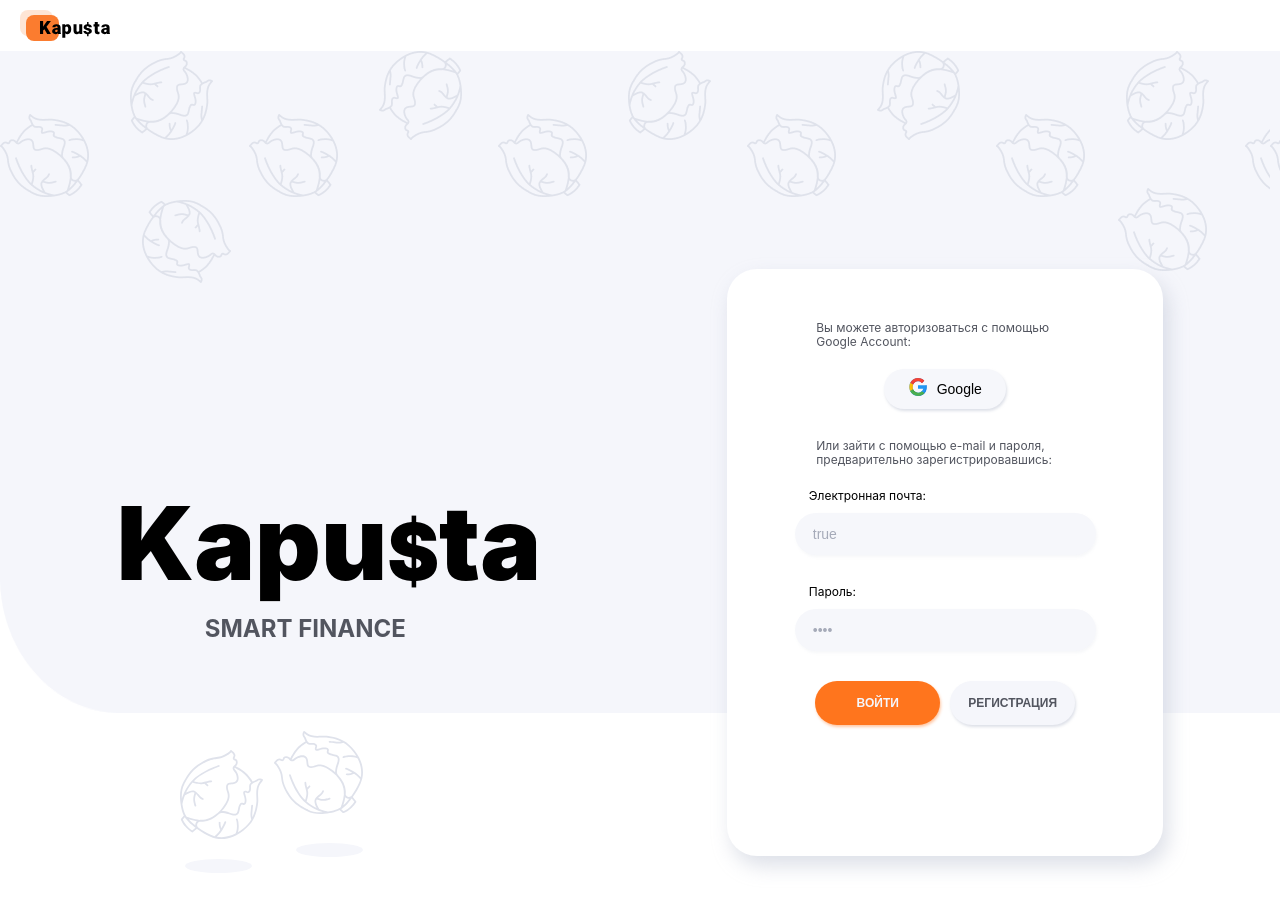
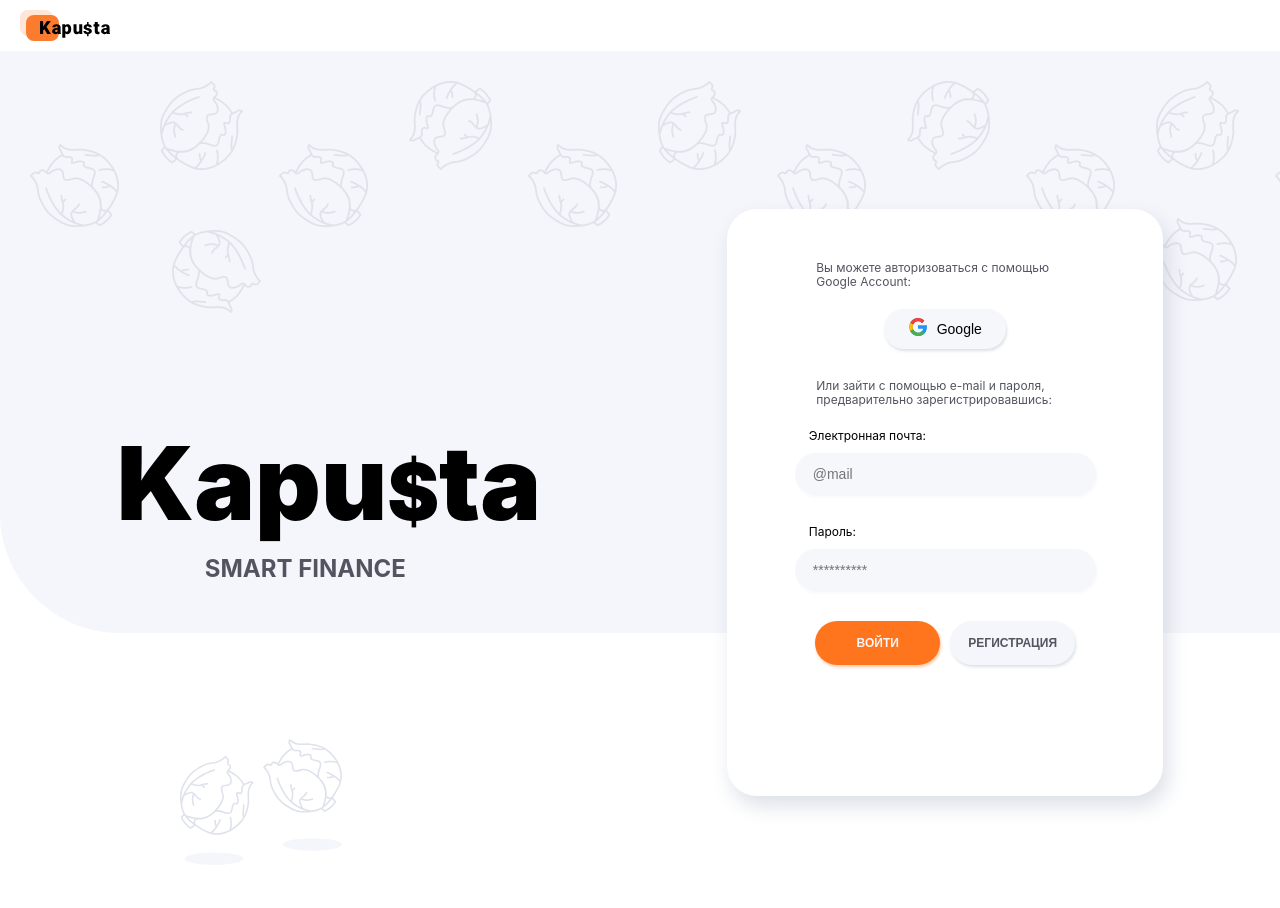
Before and after one commit to EKhoroshko/frontend-kapusta, a React (Create React App) app: page / in a window 1280 px wide. Shown: the top 908 px of the page. Built offline with nearby package versions, Linux system fonts and the light colour scheme.

Commit message:
change css/cheng LoginForm

```diff
--- a/src/components/LoginForm/LoginForm.js
+++ b/src/components/LoginForm/LoginForm.js
@@ -1,18 +1,66 @@
 import s from "./LoginForm.module.css";
+import { useState } from "react";
+import { useDispatch } from "react-redux";
+import { register, logIn } from "../../redux/auth/operations";
 
-const LoginForm = () => {
+function LoginForm() {
+  const dispatch = useDispatch();
+  const [email, setEmail] = useState("");
+  const [password, setPassword] = useState("");
+
+  const [loginActive, setLoginActive] = useState(true);
+  const [registerActive, setRisterActive] = useState(false);
+
+  const handleChange = ({ target: { name, value } }) => {
+    switch (name) {
+      case "email":
+        return setEmail(value);
+      case "password":
+        return setPassword(value);
+      default:
+        return;
+    }
+  };
+
+  const toggleLoginBtn = () => {
+    setLoginActive(true);
+    setRisterActive(false);
+  };
+
+  const toggleRegisterBtn = () => {
+    setLoginActive(false);
+    setRisterActive(true);
+  };
+
+  function handleSubmit(e) {
+    e.preventDefault();
+
+    if (loginActive) {
+      dispatch(logIn({ email, password }));
+      setEmail("");
+      setPassword("");
+    }
+
+    if (registerActive) {
+      dispatch(register({ email, password }));
+      setEmail("");
+      setPassword("");
+    }
+  }
+
   return (
     <div className={s.wrapper}>
-      <form className={s.form} onSubmit>
+      <form className={s.form} onSubmit={handleSubmit} autoComplete="off">
         <label className={s.label}>
           <p className={s.description}>Электронная почта:</p>
           <input
             className={s.input}
-            type="text"
+            type="email"
             name="email"
+            value={email}
             required
-            value
-            onChange
+            onChange={handleChange}
+            placeholder="@mail"
           />
         </label>
         <label className={s.label}>
@@ -21,24 +69,36 @@
             className={s.input}
             type="password"
             name="password"
+            value={password}
             required
-            value
-            onChange
-            autoComplete="off"
+            onChange={handleChange}
+            placeholder="**********"
           />
         </label>
 
         <div className={s.formButton}>
-          <button className={s.button} type="submit">
+          <button
+            className={s.button}
+            type="submit"
+            onClick={toggleLoginBtn}
+            active={loginActive.toString()}
+            name="login"
+          >
             Войти
           </button>
-          <button className={s.button} type="submit">
+          <button
+            className={s.button}
+            type="submit"
+            onClick={toggleRegisterBtn}
+            active={registerActive.toString()}
+            name="register"
+          >
             Регистрация
           </button>
         </div>
       </form>
     </div>
   );
-};
+}
 
 export default LoginForm;
--- a/src/routes/Login/Login.js
+++ b/src/routes/Login/Login.js
@@ -1,14 +1,13 @@
 import React from "react";
 import s from "./Login.module.css";
 import LoginForm from "../../components/LoginForm/LoginForm";
-import back2 from "../../assets/images/back2.png";
 
 function Login() {
   return (
-    <div className={s.wrapper}>
-      <img className={s.bgImg} title="back" src={back2} alt="back" />
-      <span className={s.kapustaImg}></span>
-      <span className={s.kapustaImg2}></span>
+    <section className={s.section}>
+      <div className={s.container}>
+        <div className={s.kapImg}></div>
+        <div className={s.kapImg2}></div>
         <div className={s.loginPage}>
           <div className={s.titleBox}>
             <h1 className={s.title}>
@@ -32,6 +31,7 @@
           </div>
         </div>
       </div>
+    </section>
   );
 }
 
--- a/src/routes/Login/Login.module.css
+++ b/src/routes/Login/Login.module.css
@@ -1,46 +1,43 @@
-.wrapper {
-  position: relative;
-  background-color: #f5f6fb;
+.section {
+  height: 100vh;
+  width: 320px;
+  margin: 0 auto;
+  background-image: url("../../assets/images/back2.png");
+  background-repeat: no-repeat;
 }
 
-.bgImg {
-  position: absolute;
-  display: block;
+.container {
+  position: relative;
   width: 100%;
-  height: 342px;
-  z-index: 98;
+  margin: 0 auto;
 }
 
-.kapustaImg {
+.kapImg2 {
   position: absolute;
+  top: 100px;
+  left: 265px;
+  width: 54px;
+  height: 89px;
+  background-image: url("../../assets/images/iconKap1.svg");
+  z-index: 1;
+}
+
+.kapImg {
+  position: absolute;
+  top: 780px;
+  left: 60px;
   width: 83px;
   height: 89px;
-  top: 730px;
-  left: 60px;
-  background-image: url(../../assets/images/iconKap1.svg);
-  z-index: 97;
-}
-
-.kapustaImg2 {
-  position: absolute;
-  width: 83px;
-  height: 89px;
-  top: 100px;
-  left: 260px;
-  background-image: url(../../assets/images/iconKap1.svg);
-  z-index: 98;
+  background-image: url("../../assets/images/iconKap1.svg");
+  z-index: 1;
 }
 
 .loginPage {
-  position: absolute;
-  z-index: 99;
   display: flex;
-  width: 320px;
-  height: 800px;
   margin: 0 auto;
+  padding-top: 86px;
   flex-direction: column;
   align-items: center;
-  padding-top: 86px;
 }
 
 .titleBox {
@@ -117,7 +114,7 @@
 }
 
 .button span::before {
-  content: url(../../assets/images/google-symbol.svg);
+  content: url("../../assets/images/google-symbol.svg");
   display: inline-flex;
   width: 18px;
   height: 18px;
@@ -135,30 +132,67 @@
   color: #52555f;
 }
 
+.formButton {
+  display: flex;
+  justify-content: center;
+  width: 265px;
+}
+
+.logRegBtn {
+  width: 125px;
+  height: 44px;
+  border-radius: 26px;
+  border: transparent;
+  box-shadow: 1px 2px 3px rgba(170, 178, 197, 0.4);
+  background-color: #f5f6fb;
+  font-size: 0.75rem;
+  font-style: normal;
+  font-weight: 700;
+  line-height: 0.875rem;
+  color: #52555f;
+  text-transform: uppercase;
+  cursor: pointer;
+  outline: none;
+}
+
+.logRegBtn:not(:last-child) {
+  margin-right: 10px;
+  background-color: rgb(255, 117, 29);
+  box-shadow: 1px 2px 3px rgba(255, 117, 29, 0.4);
+  color: #f5f6fb;
+}
+
 @media screen and (min-width: 768px) {
-  .kapustaImg {
-    width: 183px;
-    height: 142px;
-    top: 860px;
-    left: 100px;
-    background-image: url(../../assets/images/iconKap2.svg);
+  .section {
+    width: 768px;
   }
 
-  .kapustaImg2 {
+  .kapImg2 {
+    position: relative;
     width: 720px;
     height: 232px;
     top: 30px;
     left: 30px;
-    background-image: url(../../assets/images/imgKap.png);
+    background-image: url("../../assets/images/imgKap.png");
   }
 
-  .bgImg {
-    height: 582px;
+  .kapImg {
+    background-size: 100% 100%;
+    width: 162px;
+    height: 162px;
+    top: 830px;
+    left: 100px;
+    background-image: url("../../assets/images/iconKap2.svg");
   }
 
   .loginPage {
+    position: absolute;
+    top: 0;
+    left: 0;
     width: 768px;
     height: 1024px;
+    padding-top: 86px;
+    z-index: 99;
   }
 
   .titleBox {
@@ -203,24 +237,22 @@
 }
 
 @media screen and (min-width: 1280px) {
-  .kapustaImg {
-    width: 183px;
+  .section {
+    width: 1280px;
+  }
+
+  .kapImg2 {
+    width: 1230px;
+    height: 232px;
+    padding-left: 30px;
+    background-image: url("../../assets/images/imgKap.png");
+  }
+
+  .kapImg {
     height: 142px;
     top: 680px;
     left: 180px;
-    background-image: url(../../assets/images/iconKap2.svg);
-  }
-
-  .kapustaImg2 {
-    width: 1280px;
-    height: 232px;
-    top: 0px;
-    left: 0px;
-    background-image: url(../../assets/images/imgKap.png);
-  }
-
-  .bgImg {
-    height: 662px;
+    background-image: url("../../assets/images/iconKap2.svg");
   }
 
   .loginPage {
@@ -229,6 +261,7 @@
     justify-content: space-around;
     width: 1280px;
     height: 850px;
+    padding-top: 26px;
   }
 
   .titleBox {
```
Lines whose indentation alone changed are shown as unchanged.
